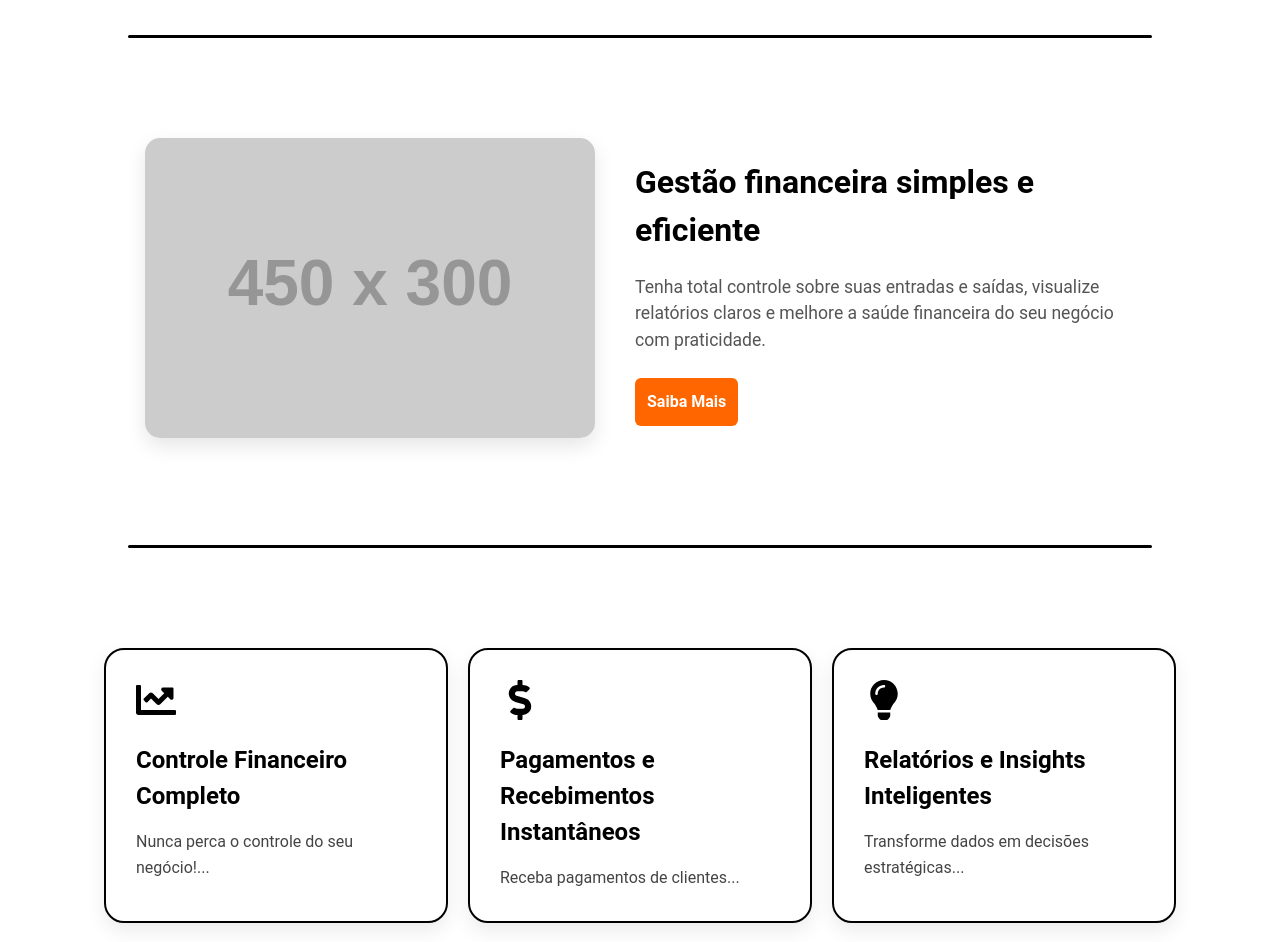
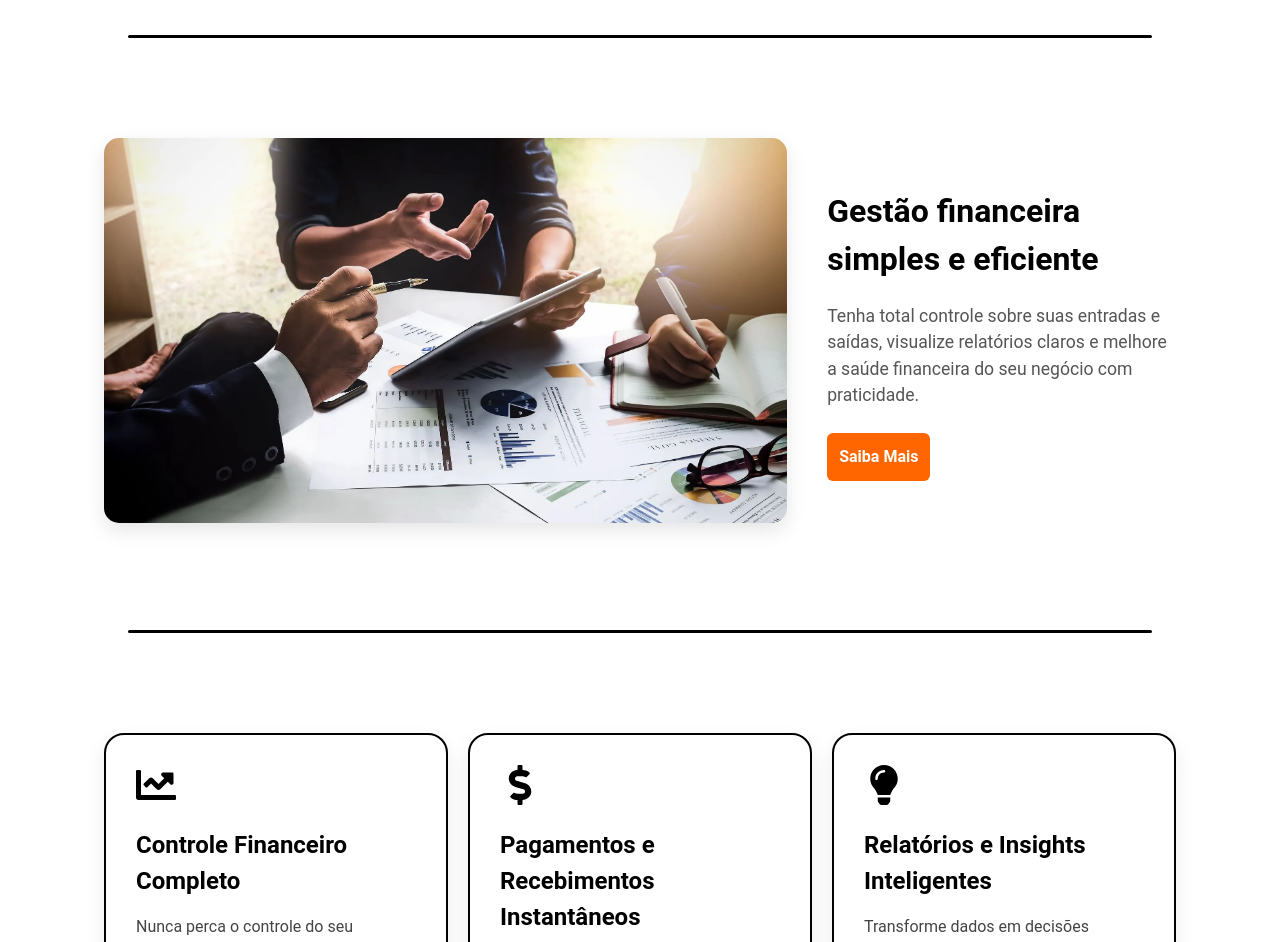
Before and after one commit to devguillen/Gestao-Financeira-para-Pequenas-Empresas, a React (Vite) app in the folder frontend/: page / in a window 1280 px wide. Shown: the part 480-1422 px from the top of the page. Built offline with nearby package versions, Linux system fonts and the light colour scheme.

Commit message:
Tela home feita

```diff
--- a/frontend/src/App.tsx
+++ b/frontend/src/App.tsx
@@ -6,6 +6,10 @@ import { BrowserRouter as Router, Routes, Route, Link } from "react-router-dom";
 import Register from "./pages/Register";
 import Login from "./pages/Login";
 import Dashboard from "./pages/Dashboard";
+import GestaoFinanceira from "./img/Gestão Financeira.png";
+
+<img src={GestaoFinanceira} alt="Gestão financeira" />
+
 
 function App() {
   const [hideHeader, setHideHeader] = useState(false);
@@ -26,10 +30,23 @@ function App() {
   }, []);
 
   const cards = [
-    { icon: <FaChartLine size={40} color="#000000" />, title: "Controle Financeiro Completo", desc: "Nunca perca o controle do seu negócio!..." },
-    { icon: <FaDollarSign size={40} color="#000000" />, title: "Pagamentos e Recebimentos Instantâneos", desc: "Receba pagamentos de clientes..." },
-    { icon: <FaLightbulb size={40} color="#000000" />, title: "Relatórios e Insights Inteligentes", desc: "Transforme dados em decisões estratégicas..." }
+    {
+      icon: <FaChartLine size={40} color="#000000" />,
+      title: "Controle Financeiro Completo",
+      desc: "Nunca perca o controle do seu negócio! Cadastre receitas e despesas em segundos, acompanhe o fluxo de caixa em tempo real e tenha relatórios claros para entender a saúde da sua empresa. Nosso sistema permite também categorizar gastos, projetar cenários futuros e manter tudo organizado em um só lugar."
+    },
+    {
+      icon: <FaDollarSign size={40} color="#000000" />,
+      title: "Pagamentos e Recebimentos Instantâneos",
+      desc: "Receba pagamentos de clientes de forma rápida e segura, sem burocracia. Gere boletos, PIX e links de pagamento automaticamente. Tenha um histórico detalhado de todos os recebimentos, saiba quem já pagou e quem ainda está em aberto, e facilite sua gestão financeira sem esforço."
+    },
+    {
+      icon: <FaLightbulb size={40} color="#000000" />,
+      title: "Relatórios e Insights Inteligentes",
+      desc: "Transforme dados em decisões estratégicas! Nossa plataforma gera gráficos intuitivos e relatórios inteligentes para que você visualize tendências, encontre oportunidades de crescimento e evite desperdícios. É como ter um consultor financeiro disponível 24 horas por dia."
+    }
   ];
+
 
   return (
     <Router>
@@ -69,7 +86,7 @@ function App() {
               {/* Nova Seção */}
               <section className="info-section">
                 <div className="info-image">
-                  <img src="https://via.placeholder.com/450x300" alt="Gestão financeira" />
+                  <img src="/img/Gestão Financeira.png" alt="Gestão financeira" />
                 </div>
                 <div className="info-text">
                   <h2>Gestão financeira simples e eficiente</h2>
```
Also changed, not shown: frontend/public/img/Gestão Financeira.png (added), frontend/src/img/Gestão Financeira.png (added).
